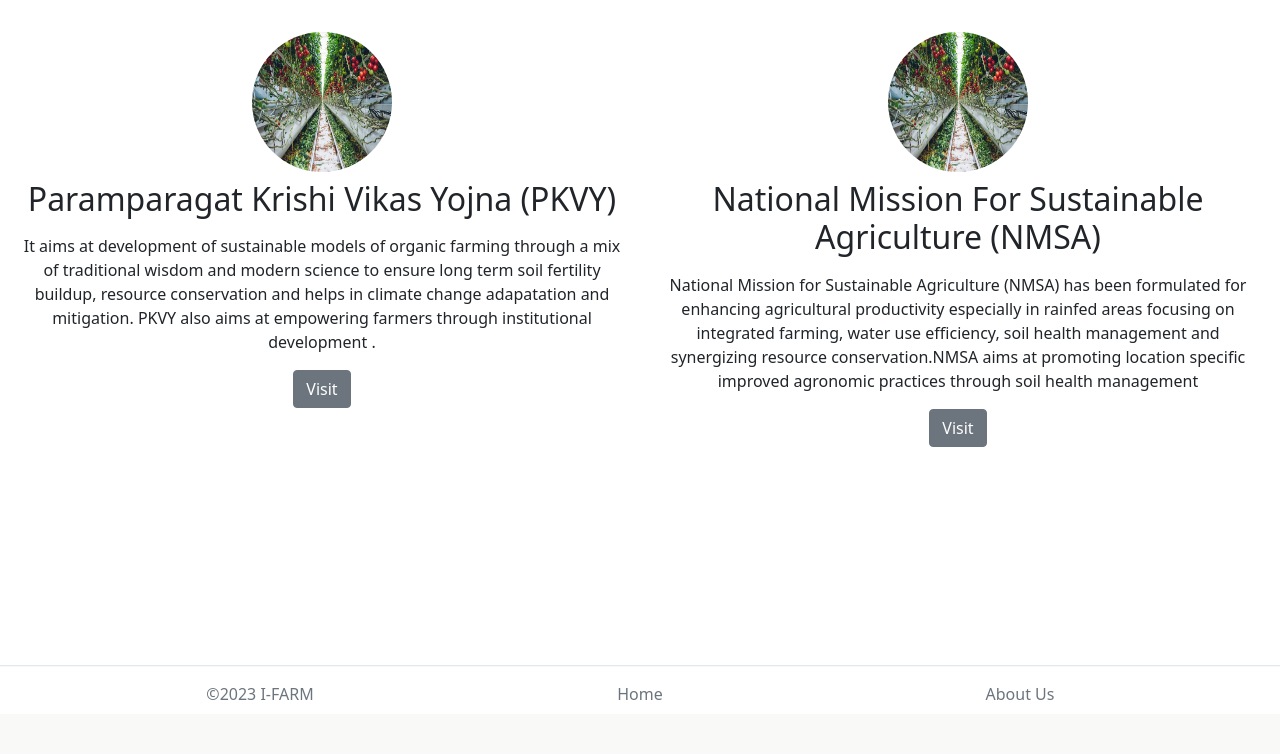
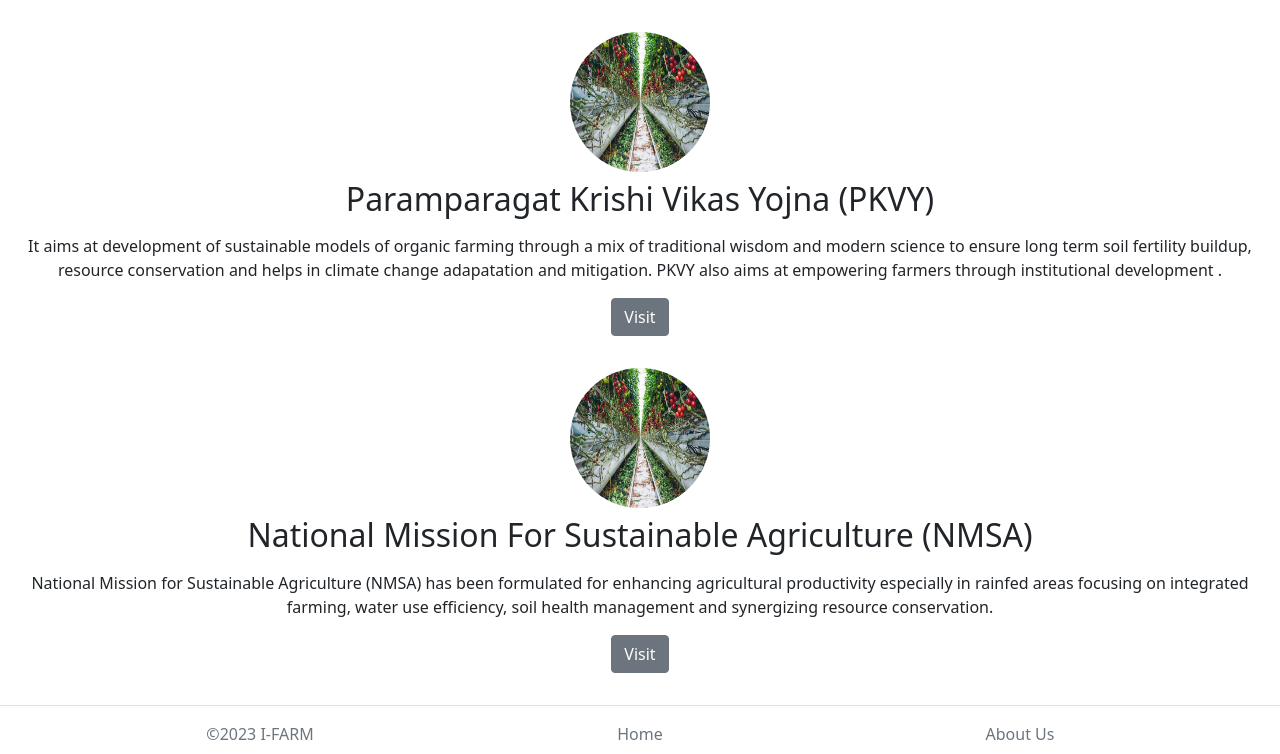
Before and after one commit to Mohit-3430/AAC, a Flask app: page /gov-organic in a window 1280 px wide. Shown: the part 86-840 px from the top of the page. Before the commit the page ends 786 px from the top, so only its background shows below. Run offline with Flask 2, Linux system fonts and the light colour scheme; parts of the project's set-up code (start-up, migrations or seed data) failed here and were passed over; some libraries are stand-ins or nearby versions.

Commit message:
Revamped UI

```diff
--- a/Web_App/templates/base.html
+++ b/Web_App/templates/base.html
@@ -82,7 +82,7 @@
         integrity="sha384-MrcW6ZMFYlzcLA8Nl+NtUVF0sA7MsXsP1UyJoMp4YLEuNSfAP+JcXn/tWtIaxVXM"
         crossorigin="anonymous"></script>
 
-    <script type="text/javascript">
+    <!-- <script type="text/javascript">
         function googleTranslateElementInit() {
             new google.translate.TranslateElement({ pageLanguage: 'en' }, 'google_translate_element');
         }
@@ -90,7 +90,7 @@
 
     <script type="text/javascript" src="//translate.google.com/translate_a/element.js?cb=googleTranslateElementInit">
     </script>
-    <script src="//code.tidio.co/z61c81di1vs0ipnugcsrq97zymvhwuft.js" async></script
+    <script src="//code.tidio.co/z61c81di1vs0ipnugcsrq97zymvhwuft.js" async></script -->
 
 </body>
 
--- a/Web_App/templates/gov_schemes/financial-assistance.html
+++ b/Web_App/templates/gov_schemes/financial-assistance.html
@@ -4,7 +4,7 @@
 
 <section class="blog px-3 py-3 y-sm-0">
     <div class="row">
-        <div class="col-lg-6  py-3 text-center">
+        <div class="col-lg-12  py-3 text-center">
             <img src="../../static/images/gov-schemes/financial-assistance.jpg" class="rounded-circle" width="140"
                 height="140">
             <h2 class="py-2">e-Kisan Credit Card (KCC)</h2>
@@ -15,7 +15,7 @@
             </p>
             <a class="btn btn-secondary" href="https://www.youtube.com/watch?v=OKs9kbLlDzw" target="_blank">Visit</a>
         </div>
-        <div class="col-lg-6  py-3 text-center">
+        <div class="col-lg-12  py-3 text-center">
             <img src="../../static/images/gov-schemes/financial-assistance.jpg" class="rounded-circle" width="140"
                 height="140">
             <h2 class="py-2">Pradhan Mantri Kisan Samman Nidhi</h2>
--- a/Web_App/templates/gov_schemes/insurance.html
+++ b/Web_App/templates/gov_schemes/insurance.html
@@ -4,7 +4,7 @@
 
 <section class="blog px-3 py-3 y-sm-0">
     <div class="row">
-        <div class="col-lg-4  py-3 text-center">
+        <div class="col-lg-12  py-3 text-center">
             <img src="../../static/images/insurance.jpg" class="rounded-circle" width="140" height="140">
             <h2 class="py-2">Pradhan Mantri Fasal Bima Yojana (PMFBY)</h2>
             <p>Pradhan Mantri Fasal Bima Yojana (PMFBY) is the government sponsored crop insurance scheme that
@@ -13,7 +13,7 @@
             </p>
             <a class="btn btn-secondary" href="https://pmfby.gov.in/" target="_blank">Visit</a>
         </div>
-        <div class="col-lg-4  py-3 text-center">
+        <div class="col-lg-12  py-3 text-center">
             <img src="../../static/images/insurance.jpg" class="rounded-circle" width="140" height="140">
             <h2 class="py-2">Weather Based Crop Insurance Scheme</h2>
             <p>Weather Based Crop Insurance Scheme (WBCIS) is intended to provide insurance protection to the farmers
@@ -23,7 +23,7 @@
             </p>
             <a class="btn btn-secondary" href="https://www.youtube.com/watch?v=JHKzr-jHNC4" target="_blank">Visit</a>
         </div>
-        <div class="col-lg-4  py-3 text-center">
+        <div class="col-lg-12  py-3 text-center">
             <img src="../../static/images/insurance.jpg" class="rounded-circle" width="140" height="140">
             <h2 class="py-2">Coconut Palm Insurance Scheme (CPIS)</h2>
             <p>This Scheme provides Insurance protection for Coconut Palm growers. When the palm damaged, the claim
--- a/Web_App/templates/gov_schemes/irrigation.html
+++ b/Web_App/templates/gov_schemes/irrigation.html
@@ -4,7 +4,7 @@
 
 <section class="blog px-3 py-3 y-sm-0">
     <div class="row">
-        <div class="col-lg-6  py-3 text-center">
+        <div class="col-lg-12  py-3 text-center">
             <img src="../../static/images/gov-schemes/irrigation-info.jpg" class="rounded-circle" width="140"
                 height="140">
             <h2 class="py-2">Pradhan Mantri Krishi Sinchai Yojana (PMKSY)</h2>
@@ -15,7 +15,7 @@
             </p>
             <a class="btn btn-secondary" href="https://pmksy.gov.in/" target="_blank">Visit</a>
         </div>
-        <div class="col-lg-6  py-3 text-center">
+        <div class="col-lg-12  py-3 text-center">
             <img src="../../static/images/gov-schemes/irrigation-info.jpg" class="rounded-circle" width="140"
                 height="140">
             <h2 class="py-2">Micro Irrigation Fund (MIF)</h2>
--- a/Web_App/templates/gov_schemes/organic.html
+++ b/Web_App/templates/gov_schemes/organic.html
@@ -4,7 +4,7 @@
 
 <section class="blog px-3 py-3 y-sm-0">
     <div class="row">
-        <div class="col-lg-6  py-3 text-center">
+        <div class="col-lg-12  py-3 text-center">
             <img src="../../static/images/gov-schemes/organic-info.jpg" class="rounded-circle" width="140" height="140">
             <h2 class="py-2">Paramparagat Krishi Vikas Yojna (PKVY)</h2>
             <p>It aims at development of sustainable models of organic farming through a mix of traditional wisdom and
@@ -16,14 +16,13 @@
             <a class="btn btn-secondary" href="https://pgsindia-ncof.gov.in/PKVY/Introduction.aspx"
                 target="_blank">Visit</a>
         </div>
-        <div class="col-lg-6  py-3 text-center">
+        <div class="col-lg-12  py-3 text-center">
             <img src=".../../static/images/gov-schemes/organic-info.jpg" class="rounded-circle" width="140"
                 height="140">
             <h2 class="py-2">National Mission For Sustainable Agriculture (NMSA)</h2>
             <p>National Mission for Sustainable Agriculture (NMSA) has been formulated for enhancing agricultural
                 productivity especially in rainfed areas focusing on integrated farming, water use efficiency, soil
-                health management and synergizing resource conservation.NMSA aims at promoting location specific
-                improved agronomic practices through soil health management
+                health management and synergizing resource conservation.
             </p>
             <a class="btn btn-secondary" href="https://nmsa.dac.gov.in/" target="_blank">Visit</a>
         </div>
--- a/Web_App/templates/gov_schemes/power-assistance.html
+++ b/Web_App/templates/gov_schemes/power-assistance.html
@@ -4,7 +4,7 @@
 
 <section class="blog px-3 py-3 y-sm-0">
     <div class="row">
-        <div class="col-lg-6  py-3 text-center">
+        <div class="col-lg-12  py-3 text-center">
             <img src="../../static/images/gov-schemes/power-info.jpg" class="rounded-circle" width="140" height="140">
             <h2 class="py-2">Sub Mission on Agriculture Mechanization (SMAM)</h2>
             <p>Ministry of Agriculture and Farmers Welfare has launched a Sub-Mission on Agricultural Mechanization
@@ -13,7 +13,7 @@
             </p>
             <a class="btn btn-secondary" href="https://www.youtube.com/watch?v=QDBtsiy8AMY" target="_blank">Visit</a>
         </div>
-        <div class="col-lg-6  py-3 text-center">
+        <div class="col-lg-12  py-3 text-center">
             <img src="../../static/images/gov-schemes/power-info.jpg" class="rounded-circle" width="140" height="140">
             <h2 class="py-2">National Agricultural Market (E-NAM)</h2>
             <p>National Agriculture Market (eNAM) is a pan-India electronic trading portal which networks the existing
```
Also changed, not shown: Web_App/templates/AboutUs.html (+9 -7 lines).
